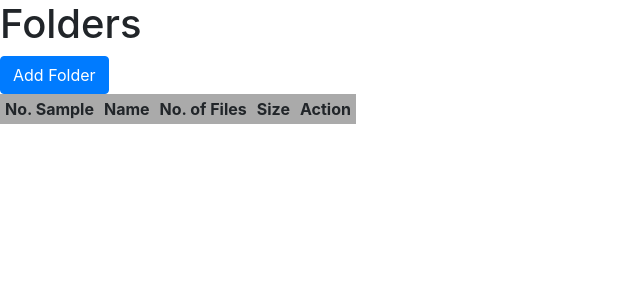
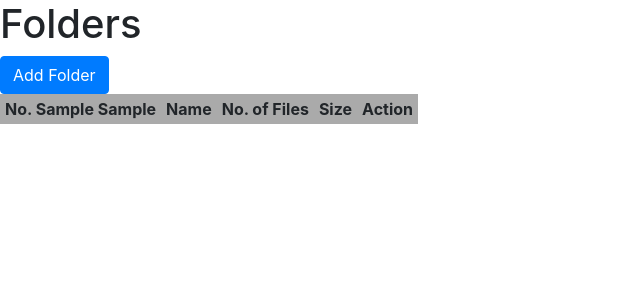
Before and after one commit to ErwinNoLIfe/DSHUDFileManagementSystem, a PHP site: page /Folder/View.php in a window 1280 px wide. Shown: the top 300 px of the page, without its empty margins (0-640 px from the left). Run offline with PHP 8.4, Linux system fonts and the light colour scheme; data comes from the database, SQL or seed files in the repository; data that the repository does not hold is empty; some libraries are stand-ins or nearby versions.

Commit message:
fix: correct table header in Folder/View.php for improved clarity

```diff
--- a/Folder/View.php
+++ b/Folder/View.php
@@ -32,7 +32,7 @@ $res=mysqli_query($con,$sql) or die(mysqli_error($con));
 <button class="btn btn-primary">Add Folder</button>
 <table id="viewdata">
 <tr>
-<th>No. Sample</th>
+<th>No. Sample Sample</th>
 <th>Name</th>
 <th>No. of Files</th>
 <th>Size</th>
```
